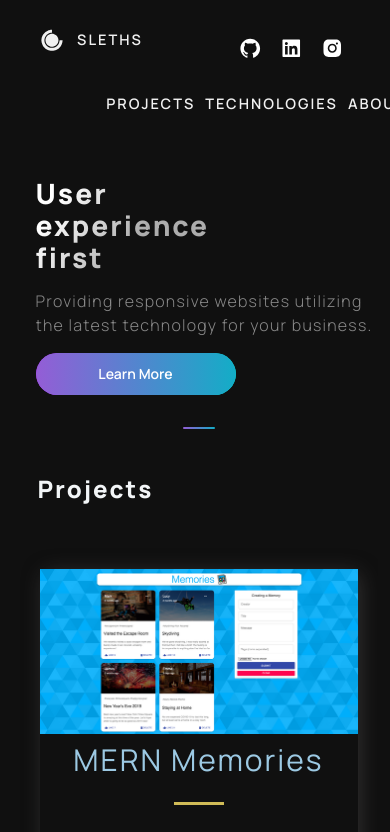
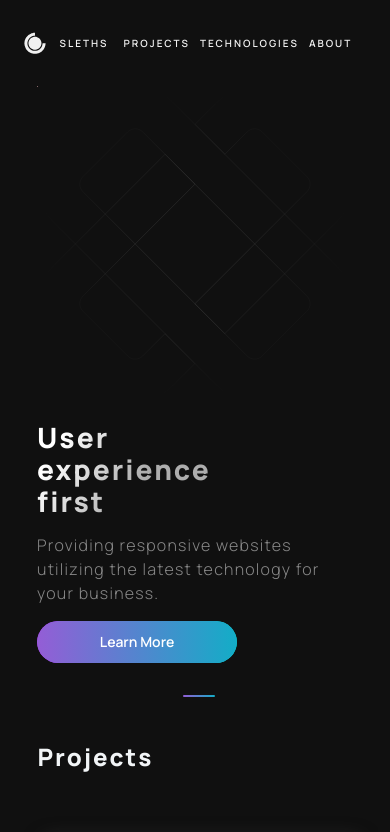
Before and after one commit to sleths/Portfolio-website, a Next.js app: page / in a window 390 px wide. Shown: the top 832 px of the page. Built offline with nearby package versions, Linux system fonts and the light colour scheme.

Commit message:
Hero and header for Mobile.

```diff
--- a/src/components/Footer/Footer.js
+++ b/src/components/Footer/Footer.js
@@ -7,6 +7,7 @@ import { CompanyContainer, FooterWrapper, LinkColumn, LinkItem, LinkList, LinkTi
 const Footer = () => {
   return (
     <FooterWrapper>
+
       <LinkList>
         <LinkColumn>
           <LinkTitle>Call</LinkTitle>
--- a/src/components/Footer/FooterStyles.js
+++ b/src/components/Footer/FooterStyles.js
@@ -1,7 +1,8 @@
 import styled from "styled-components"
 
 export const FooterWrapper = styled.section`
-	width: 90%;
+	width: 100%;
+	max-width: 1280px;
   padding: 2rem 48px 40px;
   margin: 1rem auto;
   box-sizing: content-box;
@@ -23,7 +24,8 @@ export const LinkItem = styled.a`
 	left: 0;
 
 	&:hover {
-		color: #fff;
+		color: #ffd23f;
+    cursor: pointer;
 		left: 6px;
 	}
 
@@ -34,8 +36,7 @@ export const LinkItem = styled.a`
 	}
 
 	@media ${props => props.theme.breakpoints.sm} {
-		font-size: 8px;
-		line-height: 14px;
+		font-size: 12px;
 		margin-bottom: 8px;
 		display: flex;
 		align-items: center;
@@ -85,7 +86,7 @@ export const Slogan = styled.p`
 	min-width: 280px;
 	letter-spacing: 2px;
 	font-size: 14px;
-	padding: 1em 1em;
+
 
 	@media ${props => props.theme.breakpoints.md}{
 		font-size: 16px;
@@ -113,11 +114,10 @@ export const SocialContainer = styled.div`
 
 
 export const LinkList = styled.ul`
+	display: flex;
 	border-top: 1px solid rgba(255, 255, 255, 0.1);
-  display: grid;
-	grid-template-columns: repeat(3, minmax(85px, 220px));
 	gap: 2em;
-	padding: 2.5em 1em;
+	padding: 2.5em 0;
 
 	@media ${props => props.theme.breakpoints.lg} {
 		padding: 32px 0 16px;
@@ -130,7 +130,6 @@ export const LinkList = styled.ul`
 	}
 	@media ${props => props.theme.breakpoints.sm} {
 		width: 100%;
-		padding: 32px 4px 16px;
 		gap: 5px;
 	}
 `
--- a/src/components/Header/Header.js
+++ b/src/components/Header/Header.js
@@ -9,7 +9,7 @@ const Header = () =>  (
   <Container>
     <Div1>
       <Link href="/">
-        <a style={{ display: 'flex', alignItems: 'center', color:"#F1F1F1", marginBottom: '20px' }}>
+        <a style={{ display: 'flex', alignItems: 'center', color:"#F1F1F1" }}>
           <DiCssdeck size="3rem" /> <Span>sleths</Span>
         </a>
       </Link>
--- a/src/components/Header/HeaderStyles.js
+++ b/src/components/Header/HeaderStyles.js
@@ -2,27 +2,13 @@ import { IoIosArrowDropdown } from "react-icons/io";
 import styled from "styled-components";
 
 export const Container = styled.div`
-  display: grid;
-  grid-template-rows: 1fr;
-  grid-column-gap: 2rem;
-  margin: 0 auto;
-  width: 90%;
-  max-width: 1280px;
-  padding-top: 2rem;
-@media(max-width: 1024px){
-  grid-template-columns: repeat(5, 1fr);
-}
-  @media ${(props) => props.theme.breakpoints.sm} {
-    display: grid;
-    grid-template-rows: repeat(2, 60px);
-    grid-column-gap: 0.5rem;
-    grid-row-gap: 0.5rem;
-  }
+  display: flex;
+  padding: 1.5em 0;
 `;
 
 export const Span = styled.span`
 margin: 0 1rem;
-font-size: 1.45rem;
+font-size: 1rem;
 font-weight: 600;
 line-height: 38px;
 letter-spacing: 2px;
@@ -55,12 +41,13 @@ export const Div3 = styled.div`
   @media ${(props) => props.theme.breakpoints.sm} {
     align-items: center;
     grid-area: 1 / 4 / 2 / 6;
+    display: none;
   }
 `;
 
 // Navigation Links
 export const NavLink = styled.a`
-  font-size: 1.45rem;
+  font-size: 1rem;
   font-weight: 600;
   line-height: 38px;
   letter-spacing: 2px;
--- a/src/components/Hero/Hero.js
+++ b/src/components/Hero/Hero.js
@@ -5,7 +5,7 @@ import Button from '../../styles/GlobalComponents/Button';
 import { LeftSection } from './HeroStyles';
 
 const Hero = (props) => (
-  <Section row nopadding>
+  <Section row nopadding style={{width: "100%", display: "flex"}}>
     <LeftSection>
       <SectionTitle main center>
         User <br />
--- a/src/components/Hero/HeroStyles.js
+++ b/src/components/Hero/HeroStyles.js
@@ -2,7 +2,6 @@ import styled from 'styled-components';
 
 export const LeftSection = styled.div`
   width: 90%;
-  margin: 0 auto;
   max-width: 1280px;
   @media ${(props) => props.theme.breakpoints.md} {
     width: 100%;
--- a/src/pages/index.js
+++ b/src/pages/index.js
@@ -5,15 +5,15 @@ import Projects from '../components/Projects/Projects';
 import Technologies from '../components/Technologies/Technologies';
 import Timeline from '../components/TimeLine/TimeLine';
 import { Layout } from '../layout/Layout';
-import { Section } from '../styles/GlobalComponents';
+import { HeroSection, Section } from '../styles/GlobalComponents';
 
 const Home = () => {
   return (
     <Layout>
-      <Section grid>
+      <HeroSection>
         <Hero />
         <BgAnimation />
-     </Section>
+     </HeroSection>
       <Projects />
       <Technologies />
       <Timeline />
--- a/src/styles/GlobalComponents/index.js
+++ b/src/styles/GlobalComponents/index.js
@@ -3,9 +3,9 @@ import styled from 'styled-components'
 export const Section = styled.section`
   display: ${(props) => props.grid ? "grid" : "flex" };
   flex-direction: ${(props) => props.row ? "row" : "column" };
-  padding: ${(props) => props.nopadding ? "0" : "32px 48px 0" } ;
   margin: 0 auto;
-  width: 100%;
+  width: 90%;
+  max-width: 1280px;
   box-sizing: content-box;
   position: relative;
   overflow: hidden;
@@ -22,6 +22,13 @@ export const Section = styled.section`
     width: calc(100vw - 32px);
     flex-direction: column;
   }
+`
+export const HeroSection = styled.section`
+margin: 0 auto;
+width: 90%;
+max-width: 1280px;
+display: flex;
+flex-direction: column-reverse;
 `
 
 export const SectionTitle = styled.h2`
```
